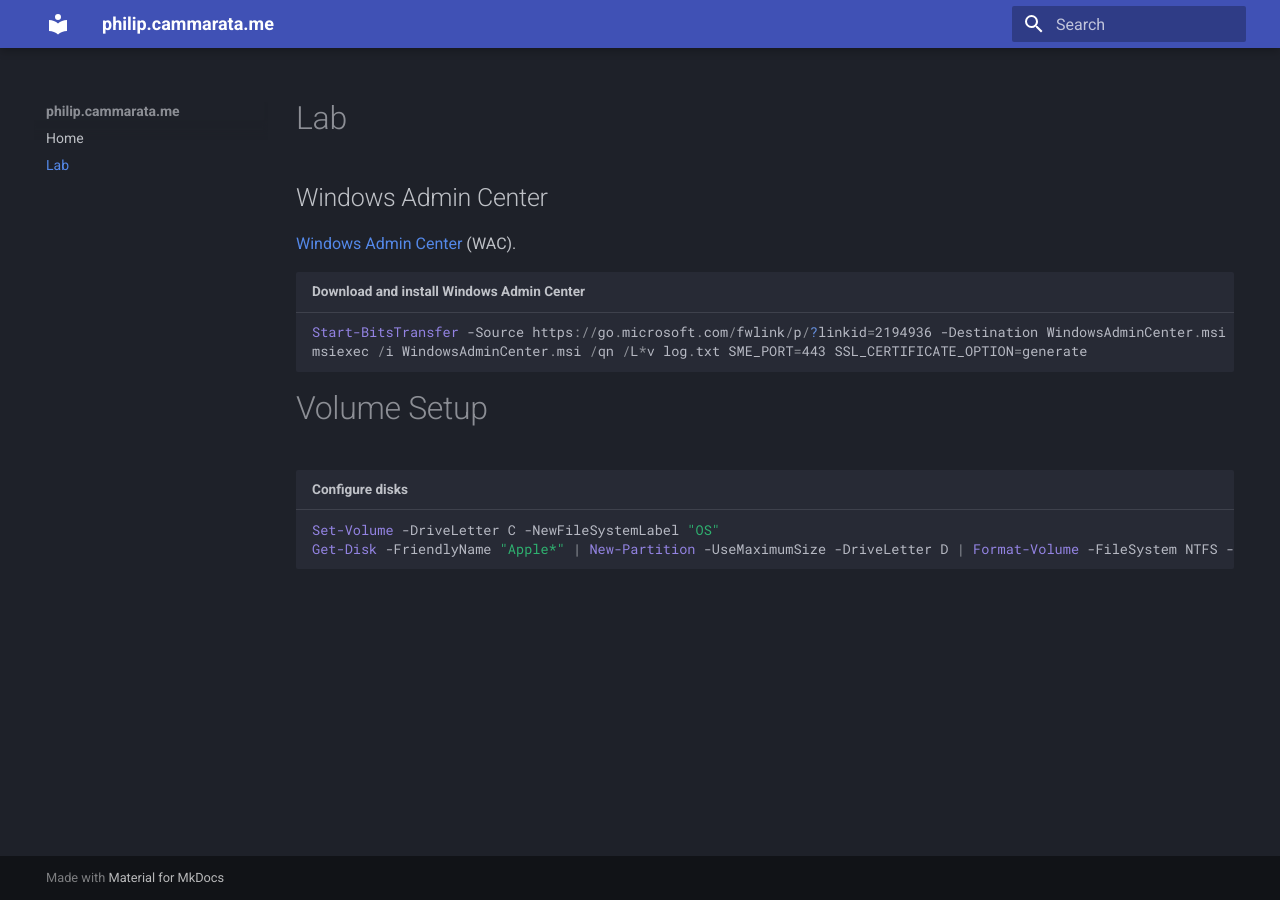
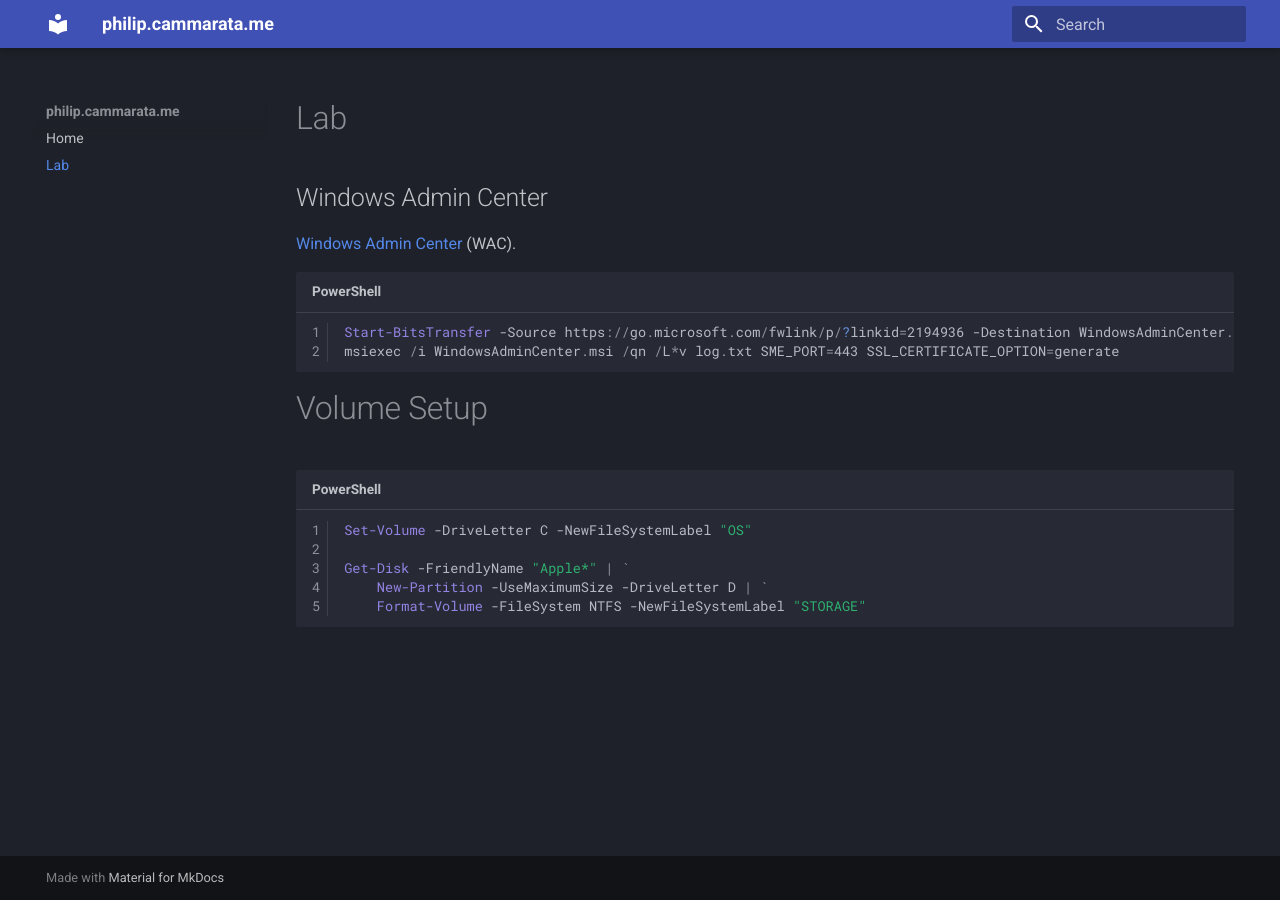
Before and after one commit to PhilipCammarata/philip.cammarata.me, an MkDocs documentation site: the page built from docs/lab.md, in a window 1280 px wide. Built offline with MkDocs 1.6.1 and Material for MkDocs 9.7.7, drawn with Linux system fonts in a browser that asks for light colours.

Commit message:
Fixed some cord fencing issues.

````diff
--- a/docs/lab.md
+++ b/docs/lab.md
@@ -9,14 +9,17 @@ hide:
 
 [Windows Admin Center](https://www.microsoft.com/en-us/windows-server/windows-admin-center) (WAC).
 
-``` { .powershell title="Download and install Windows Admin Center" }
+``` { .powershell }
 Start-BitsTransfer -Source https://go.microsoft.com/fwlink/p/?linkid=2194936 -Destination WindowsAdminCenter.msi
 msiexec /i WindowsAdminCenter.msi /qn /L*v log.txt SME_PORT=443 SSL_CERTIFICATE_OPTION=generate
 ```
 
 # Volume Setup
 
-``` { .powershell title="Configure disks" }
+``` { .powershell }
 Set-Volume -DriveLetter C -NewFileSystemLabel "OS"
-Get-Disk -FriendlyName "Apple*" | New-Partition -UseMaximumSize -DriveLetter D | Format-Volume -FileSystem NTFS -NewFileSystemLabel "STORAGE"
+
+Get-Disk -FriendlyName "Apple*" | `
+    New-Partition -UseMaximumSize -DriveLetter D | `
+    Format-Volume -FileSystem NTFS -NewFileSystemLabel "STORAGE"
 ```
--- a/mkdocs.yml
+++ b/mkdocs.yml
@@ -4,4 +4,7 @@ theme:
   palette:
     scheme: slate
 markdown_extensions:
+  - pymdownx.highlight:
+      linenums: true
+      auto_title: true
   - pymdownx.superfences
````
